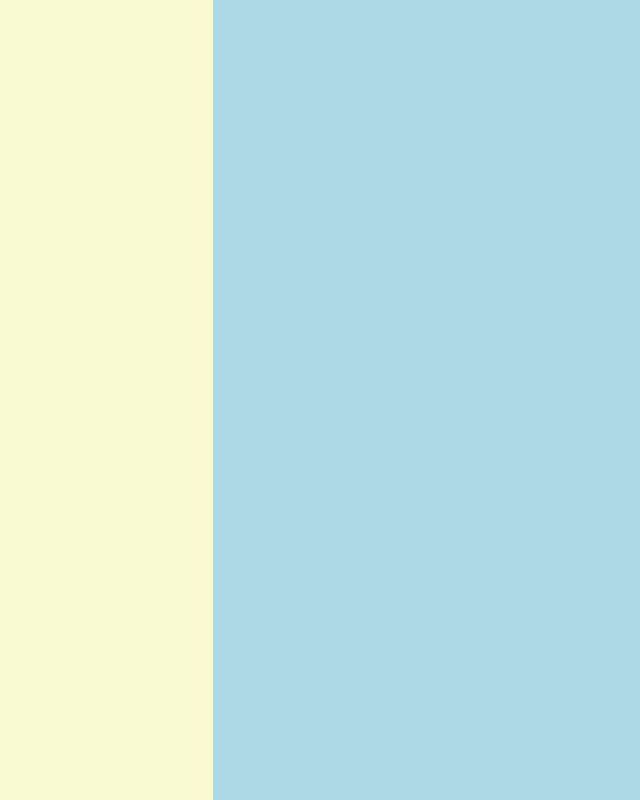
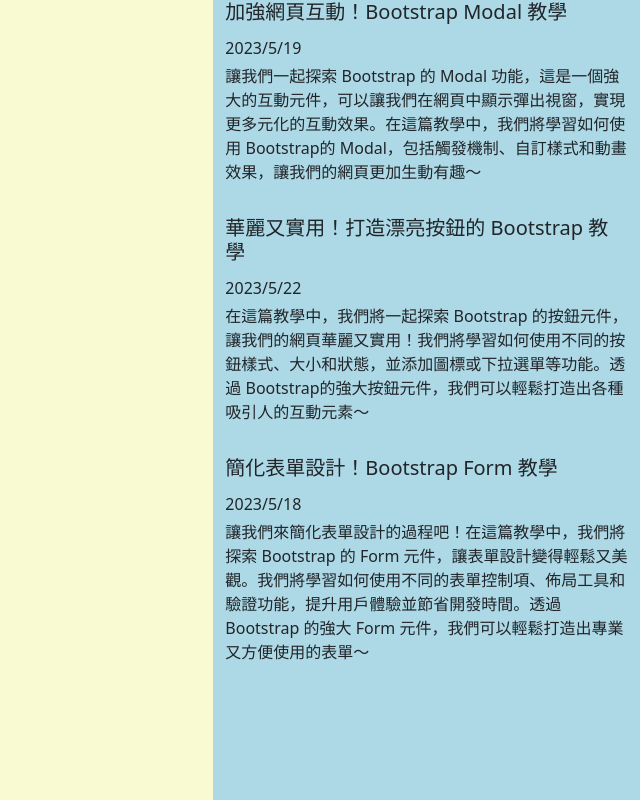
Before and after one commit to hruuuuu/fuen31-bootstrap, a plain HTML site: page index.html in a window 1280 px wide. Shown: the whole page, without its empty margins (640-1280 px from the left). Drawn offline with nearby package versions, Linux system fonts and the light colour scheme.

Commit message:
add stack

```diff
--- a/index.html
+++ b/index.html
@@ -10,7 +10,7 @@
   <!-- <link rel="stylesheet" href="./bootstrap.min.css"> -->
   <style>
     .sibebar {
-      height: 100vh;
+      /* height: 100vh; */
       background: lightblue;
     }
 
@@ -26,7 +26,29 @@
   <div class="container-fluid">
     <div class="row">
       <div class="col-12 col-sm-8 content"></div>
-      <div class="col-12 col-sm-4 sibebar"></div>
+      <div class="col-12 col-sm-4 sibebar">
+        <div class="vstack gap-3">
+          <div class="vstack gap-1">
+            <h5>加強網頁互動！Bootstrap Modal 教學</h5>
+            <div>2023/5/19</div>
+            <p>讓我們一起探索 Bootstrap 的 Modal 功能，這是一個強大的互動元件，可以讓我們在網頁中顯示彈出視窗，實現更多元化的互動效果。在這篇教學中，我們將學習如何使用 Bootstrap的
+              Modal，包括觸發機制、自訂樣式和動畫效果，讓我們的網頁更加生動有趣～</p>
+          </div>
+          <div class="vstack gap-1">
+            <h5>華麗又實用！打造漂亮按鈕的 Bootstrap 教學</h5>
+            <div>2023/5/22</div>
+            <p>在這篇教學中，我們將一起探索 Bootstrap 的按鈕元件，讓我們的網頁華麗又實用！我們將學習如何使用不同的按鈕樣式、大小和狀態，並添加圖標或下拉選單等功能。透過
+              Bootstrap的強大按鈕元件，我們可以輕鬆打造出各種吸引人的互動元素～</p>
+          </div>
+          <div class="vstack gap-1">
+            <h5>簡化表單設計！Bootstrap Form 教學</h5>
+            <div>2023/5/18</div>
+            <p>讓我們來簡化表單設計的過程吧！在這篇教學中，我們將探索 Bootstrap 的 Form
+              元件，讓表單設計變得輕鬆又美觀。我們將學習如何使用不同的表單控制項、佈局工具和驗證功能，提升用戶體驗並節省開發時間。透過 Bootstrap 的強大 Form 元件，我們可以輕鬆打造出專業又方便使用的表單～
+            </p>
+          </div>
+        </div>
+      </div>
     </div>
 
   </div>
```
